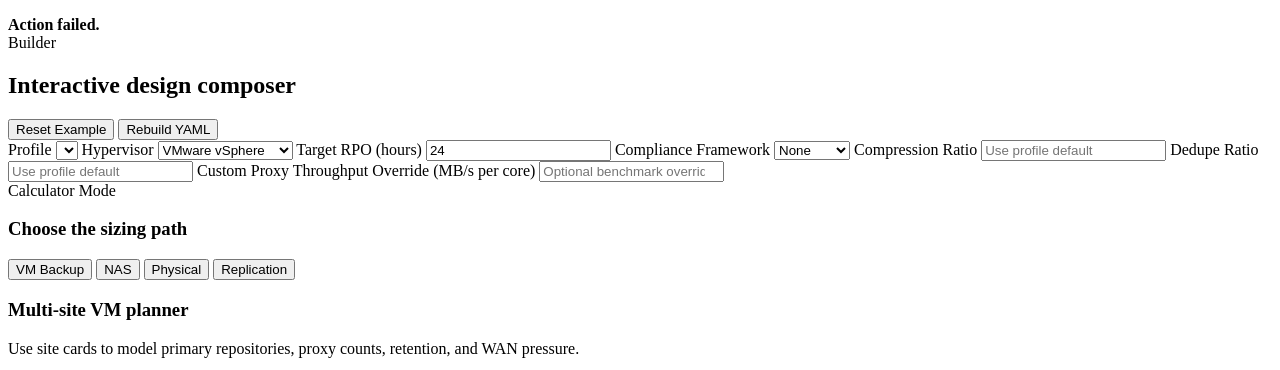
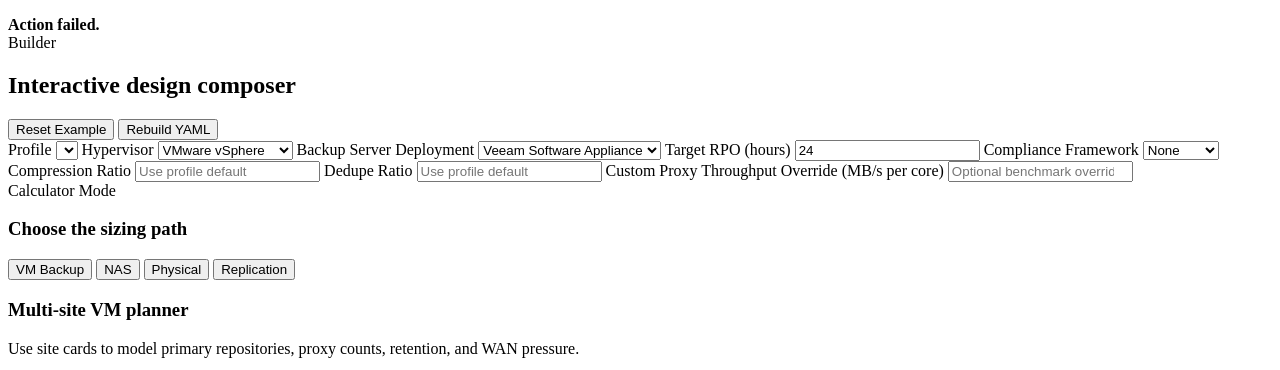
Before and after one commit to eblackrps/veeam_designer, a Python web app: template ui/templates/index.html in a window 1280 px wide. Shown: the part 124-494 px from the top of the page. Run offline with Jinja, Linux system fonts and the light colour scheme; the template is opened without the code that fills it, so the values that code supplies are empty.

Commit message:
feat(v5): add Proxmox and deployment controls to UI

```diff
--- a/ui/templates/index.html
+++ b/ui/templates/index.html
@@ -73,7 +73,16 @@
                 <option value="vmware" selected>VMware vSphere</option>
                 <option value="hyperv">Microsoft Hyper-V</option>
                 <option value="ahv">Nutanix AHV</option>
+                <option value="proxmox">Proxmox VE</option>
                 <option value="mixed">Mixed environment</option>
+              </select>
+            </label>
+
+            <label class="field">
+              <span>Backup Server Deployment</span>
+              <select id="deployment-mode">
+                <option value="software_appliance" selected>Veeam Software Appliance</option>
+                <option value="windows">Microsoft Windows</option>
               </select>
             </label>
 
@@ -318,13 +327,17 @@
       </div>
 
       <details class="advanced-panel">
-        <summary>Advanced retention and concurrency</summary>
+        <summary>Advanced retention, concurrency, and platform workers</summary>
         <div class="settings-grid">
           <label class="field"><span>GFS Weekly</span><input type="number" min="0" step="1" data-field="gfs_weekly_count"></label>
           <label class="field"><span>GFS Monthly</span><input type="number" min="0" step="1" data-field="gfs_monthly_count"></label>
           <label class="field"><span>GFS Yearly</span><input type="number" min="0" step="1" data-field="gfs_yearly_count"></label>
           <label class="field"><span>Block Generation (days)</span><input type="number" min="1" step="1" data-field="block_generation_days"></label>
           <label class="field"><span>Concurrent Jobs</span><input type="number" min="1" step="1" data-field="concurrent_jobs"></label>
+          <label class="field"><span>Platform Host Count</span><input type="number" min="0" step="1" data-field="platform_host_count"></label>
+          <label class="field"><span>Platform Cluster Count</span><input type="number" min="1" step="1" data-field="platform_cluster_count"></label>
+          <label class="field"><span>Worker Concurrent Tasks</span><input type="number" min="0" step="1" data-field="platform_concurrent_tasks"></label>
+          <label class="field"><span>Tasks per Worker</span><input type="number" min="1" step="1" data-field="worker_task_limit"></label>
           <label class="field field-wide"><span>Notes</span><textarea rows="3" data-field="notes"></textarea></label>
         </div>
       </details>
```
